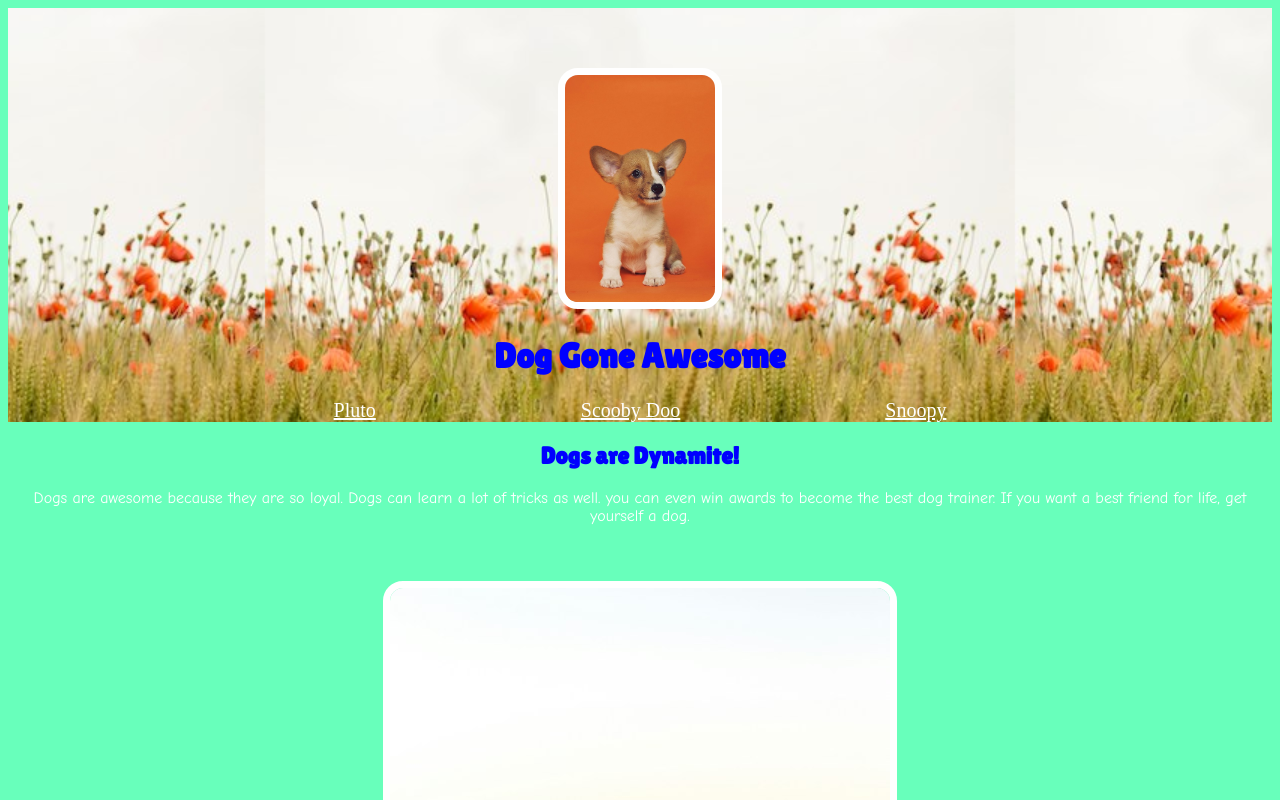
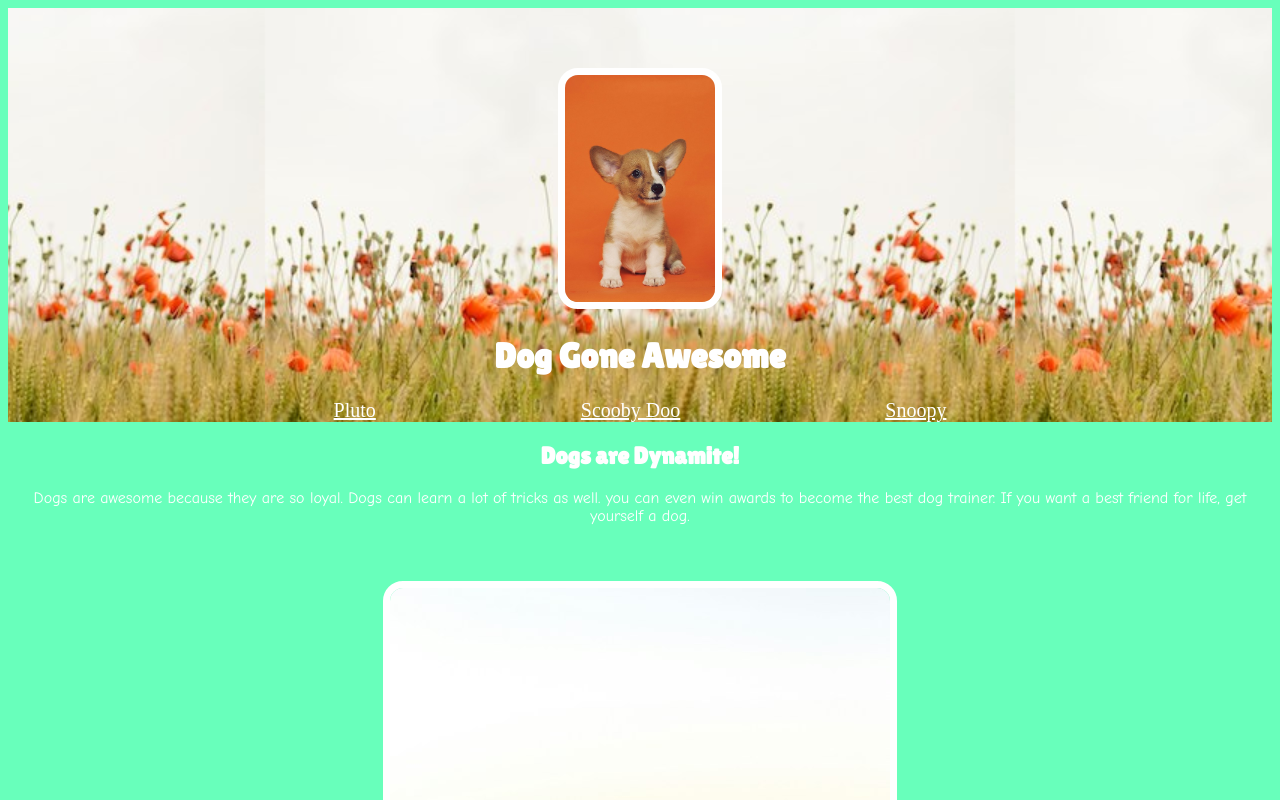
Before and after one commit to techbyalexander/techbyalexander.github.io, a plain HTML site: page index.html in a window 1280 px wide. Shown: the top 800 px of the page. Drawn offline with Linux system fonts and the light colour scheme; a web font is replaced by a local one.

Commit message:
Update styles.css

```diff
--- a/styles.css
+++ b/styles.css
@@ -6,7 +6,7 @@
     h2 {
         font-family: 'Lilita One', serif;
         text-align: center;
-        color: blue;
+        color: white;
     }
     .smallerImg {
         width: 150px;
@@ -35,7 +35,6 @@
       h1 {
         font-size: 35px;
         font-family: 'Lilita One', serif;
-        color: blue;
       }
       img {
         margin: 40px 0px 0px 0px;
```
